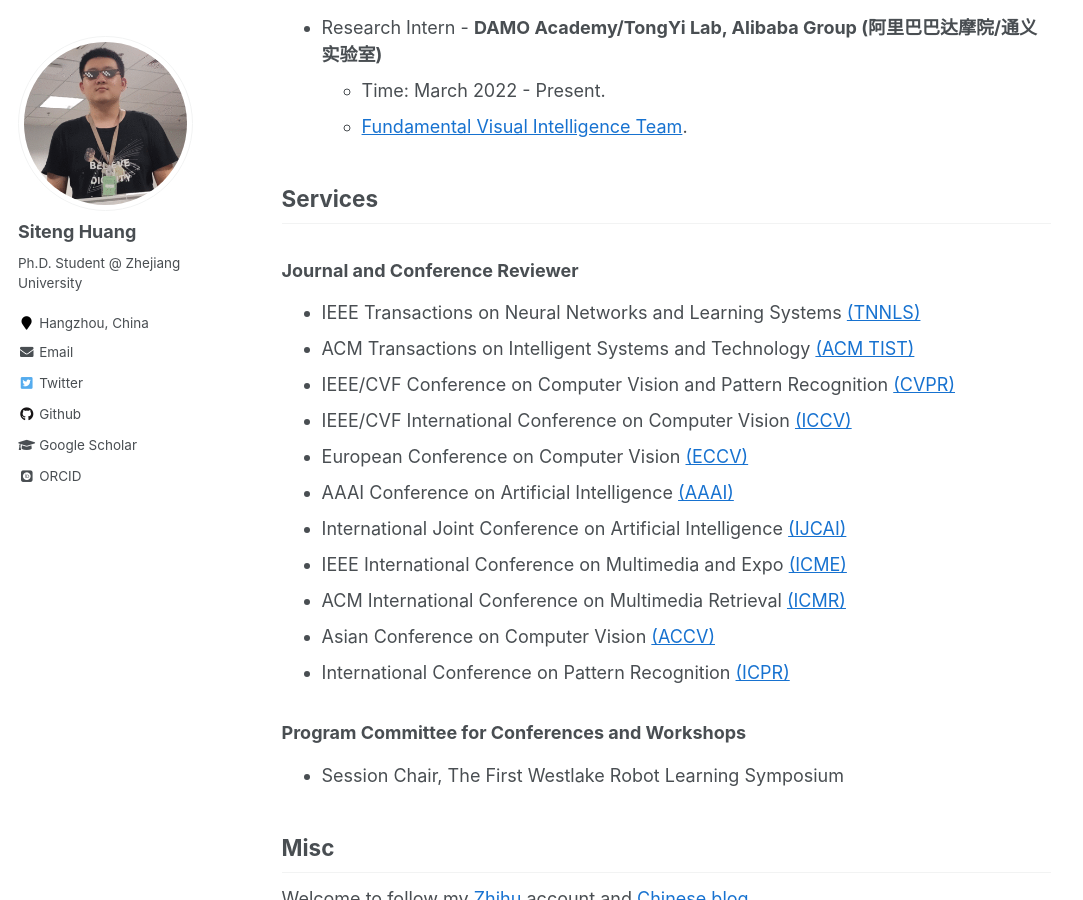
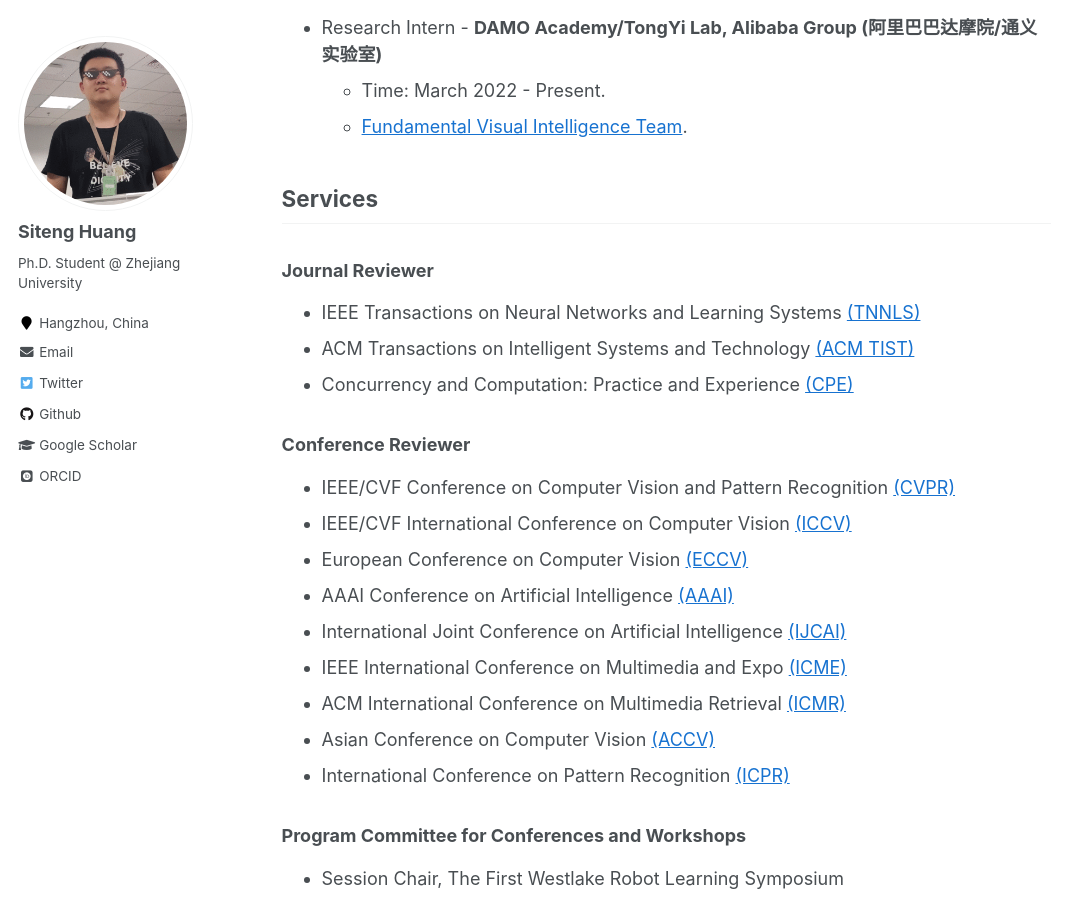
Before and after one commit to bighuang624/bighuang624.github.io, a Jekyll site: the page built from _pages/about.md, in a window 1280 px wide and 900 px high, scrolled down 3278 px. Shown: the whole window, without its empty margins (0-1083 px from the left). Built offline with Jekyll 4.4.1, drawn with Linux system fonts in a browser that asks for light colours; some web fonts are replaced; comment, search, counter and statistics services are not loaded.

Commit message:
update reviews

```diff
--- a/_pages/about.md
+++ b/_pages/about.md
@@ -142,10 +142,14 @@ I am always looking for related colaboration. If you are interested to chat with
 
 * [ICCV 2023](https://iccv2023.thecvf.com/) -->
 
-### Journal and Conference Reviewer
+### Journal Reviewer
 
 * IEEE Transactions on Neural Networks and Learning Systems [(TNNLS)](https://ieeexplore.ieee.org/xpl/RecentIssue.jsp?punumber=5962385)
 * ACM Transactions on Intelligent Systems and Technology [(ACM TIST)](https://dl.acm.org/journal/tist)
+* Concurrency and Computation: Practice and Experience [(CPE)](https://onlinelibrary.wiley.com/journal/15320634)
+
+### Conference Reviewer
+
 * IEEE/CVF Conference on Computer Vision and Pattern Recognition [(CVPR)](https://ieeexplore.ieee.org/xpl/conhome/1000147/all-proceedings)
 * IEEE/CVF International Conference on Computer Vision [(ICCV)](https://ieeexplore.ieee.org/xpl/conhome/1000149/all-proceedings)
 * European Conference on Computer Vision [(ECCV)](https://www.ecva.net/index.php#conferences)
```
